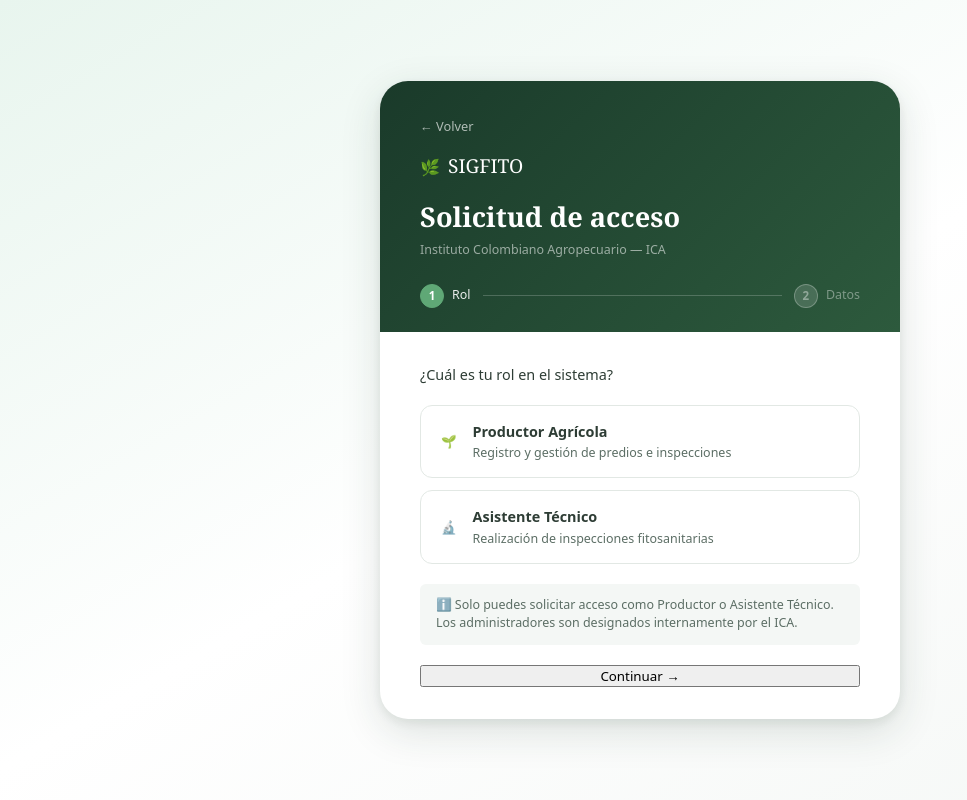
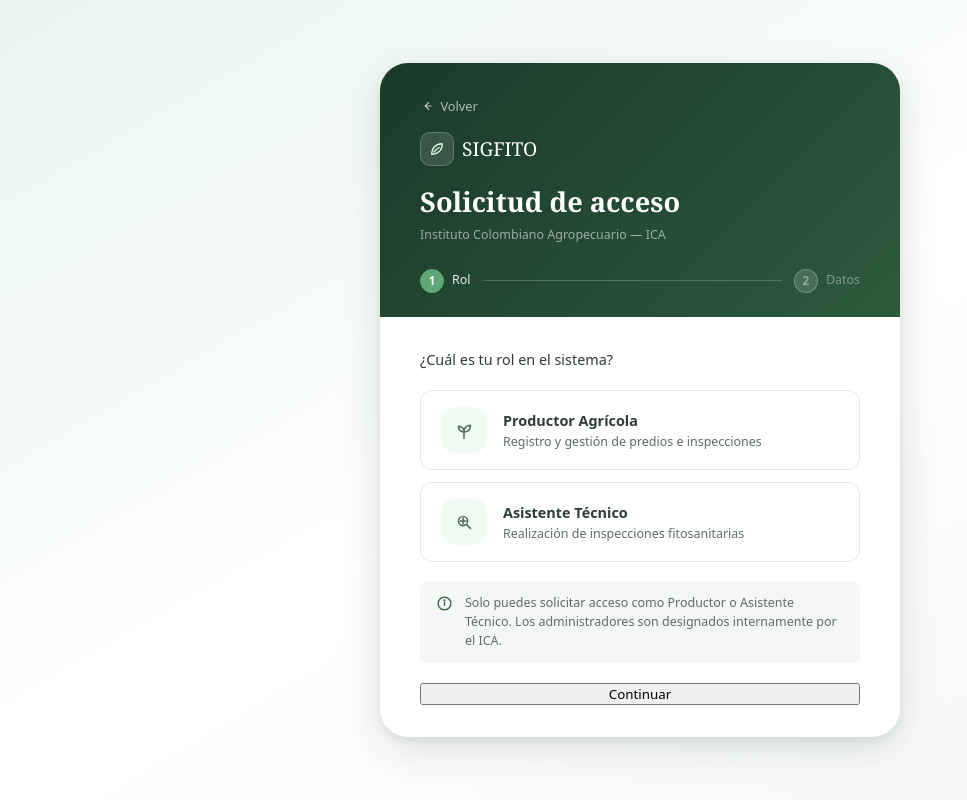
Before and after one commit to YulianBoss/Proyecto_Integrador1, a React app in the folder frontend/: page /register in a window 1280 px wide. Shown: the whole page, without its empty margins (0-967 px from the left). Built offline with nearby package versions, Linux system fonts and the light colour scheme; the HTML template or start-up script is replaced by a standard one.

Commit message:
Segundo Commit

```diff
--- a/frontend/src/pages/Login.css
+++ b/frontend/src/pages/Login.css
@@ -197,6 +197,7 @@
   display: flex;
   flex-direction: column;
   justify-content: center;
+  overflow-y: auto;
 }
 
 .eyebrow {
@@ -231,6 +232,29 @@
   color: #64748b;
   margin-bottom: 32px;
   line-height: 1.55;
+}
+
+.register-inline {
+  display: flex;
+  align-items: center;
+  gap: 8px;
+  margin-bottom: 24px;
+  font-size: 13px;
+}
+
+.register-inline-text {
+  color: #64748b;
+}
+
+.register-inline-link {
+  color: #15803d;
+  font-weight: 700;
+  text-decoration: none;
+}
+
+.register-inline-link:hover {
+  color: #166534;
+  text-decoration: underline;
 }
 
 .login-form {
--- a/frontend/src/pages/Register.css
+++ b/frontend/src/pages/Register.css
@@ -27,11 +27,19 @@
 .reg-back-link {
   font-size: 0.8rem;
   color: rgba(255,255,255,0.65);
-  display: inline-block;
+  display: inline-flex;
+  align-items: center;
+  gap: 0.4rem;
   margin-bottom: 1rem;
   transition: color var(--transition);
 }
 .reg-back-link:hover { color: #fff; }
+
+.reg-back-link__icon {
+  width: 14px;
+  height: 14px;
+  stroke: currentColor;
+}
 
 .reg-logo {
   display: flex;
@@ -40,6 +48,25 @@
   margin-bottom: 1rem;
   font-size: 1rem;
 }
+
+.reg-logo__mark {
+  width: 34px;
+  height: 34px;
+  border-radius: 10px;
+  display: inline-flex;
+  align-items: center;
+  justify-content: center;
+  background: rgba(255,255,255,0.12);
+  border: 1px solid rgba(255,255,255,0.2);
+}
+
+.reg-logo__icon {
+  width: 18px;
+  height: 18px;
+  color: #dcfce7;
+  stroke: currentColor;
+}
+
 .reg-logo__text {
   font-family: var(--font-display);
   font-size: 1.2rem;
@@ -149,8 +176,21 @@
 }
 
 .rol-card__icon {
-  font-size: 1.75rem;
+  width: 46px;
+  height: 46px;
+  border-radius: 14px;
+  background: #f0fdf4;
+  color: var(--verde-acento);
+  display: inline-flex;
+  align-items: center;
+  justify-content: center;
   flex-shrink: 0;
+}
+
+.rol-card__icon-svg {
+  width: 22px;
+  height: 22px;
+  stroke: currentColor;
 }
 
 .rol-card div {
@@ -173,19 +213,37 @@
 .rol-card__check {
   position: absolute;
   right: 1rem;
+  width: 22px;
+  height: 22px;
   color: var(--verde-acento);
-  font-weight: 700;
-  font-size: 1.1rem;
+}
+
+.rol-card__check-icon {
+  width: 22px;
+  height: 22px;
+  stroke: currentColor;
 }
 
 /* Notice */
 .reg-notice {
+  display: flex;
+  align-items: flex-start;
+  gap: 0.75rem;
   font-size: 0.78rem;
   color: var(--gris-600);
   background: var(--gris-100);
   border-radius: var(--r-sm);
   padding: 0.75rem 1rem;
   line-height: 1.5;
+}
+
+.reg-notice__icon {
+  width: 17px;
+  height: 17px;
+  color: var(--verde-medio);
+  stroke: currentColor;
+  flex-shrink: 0;
+  margin-top: 1px;
 }
 
 /* Fields */
@@ -219,6 +277,48 @@
   box-shadow: 0 0 0 3px rgba(61,122,82,0.1);
 }
 
+.field__error {
+  display: flex;
+  align-items: flex-start;
+  gap: 0.4rem;
+  margin-top: 0.45rem;
+  font-size: 0.76rem;
+  line-height: 1.45;
+  color: #dc2626;
+}
+
+.field__error-icon {
+  width: 14px;
+  height: 14px;
+  stroke: currentColor;
+  flex-shrink: 0;
+  margin-top: 1px;
+}
+
+.login-alert {
+  display: flex;
+  align-items: flex-start;
+  gap: 0.65rem;
+  border-radius: var(--r-sm);
+  padding: 0.85rem 1rem;
+  font-size: 0.82rem;
+  line-height: 1.5;
+}
+
+.login-alert--error {
+  background: #fef2f2;
+  border: 1px solid #fecaca;
+  color: #b91c1c;
+}
+
+.login-alert__icon {
+  width: 16px;
+  height: 16px;
+  stroke: currentColor;
+  flex-shrink: 0;
+  margin-top: 1px;
+}
+
 /* Actions */
 .reg-actions {
   display: flex;
@@ -242,9 +342,24 @@
   color: var(--gris-800);
 }
 
+.btn-inline-icon {
+  width: 15px;
+  height: 15px;
+  stroke: currentColor;
+  flex-shrink: 0;
+}
+
 .reg-actions .btn-primary {
   flex: 1;
   margin-top: 0;
+}
+
+.reg-actions .btn-primary,
+.btn-ghost {
+  display: inline-flex;
+  align-items: center;
+  justify-content: center;
+  gap: 0.5rem;
 }
 
 /* Success */
@@ -271,7 +386,22 @@
   animation: slideUp 0.5s ease both;
 }
 
-.success-emoji { font-size: 3.5rem; }
+.success-icon-wrap {
+  width: 78px;
+  height: 78px;
+  border-radius: 999px;
+  display: inline-flex;
+  align-items: center;
+  justify-content: center;
+  background: rgba(61,122,82,0.1);
+  color: var(--verde-medio);
+}
+
+.success-icon {
+  width: 42px;
+  height: 42px;
+  stroke: currentColor;
+}
 
 .reg-success h2 {
   font-family: var(--font-display);
--- a/frontend/src/pages/Register.jsx
+++ b/frontend/src/pages/Register.jsx
@@ -1,5 +1,5 @@
 import { useState } from 'react'
-import { Link, useNavigate } from 'react-router-dom'
+import { Link } from 'react-router-dom'
 import { authAPI } from '../services/api'
 import './Register.css'
 
@@ -36,8 +36,83 @@ const VALIDATIONS = {
   },
 }
 
+function Icon({ className = '', viewBox = '0 0 24 24', children }) {
+  return (
+    <svg className={className} viewBox={viewBox} aria-hidden="true" fill="none">
+      {children}
+    </svg>
+  )
+}
+
+function IconArrowLeft({ className = '' }) {
+  return (
+    <Icon className={className}>
+      <path d="M15 18l-6-6 6-6" stroke="currentColor" strokeWidth="2" strokeLinecap="round" strokeLinejoin="round" />
+      <path d="M9 12h10" stroke="currentColor" strokeWidth="2" strokeLinecap="round" strokeLinejoin="round" />
+    </Icon>
+  )
+}
+
+function IconLeaf({ className = '' }) {
+  return (
+    <Icon className={className}>
+      <path d="M18 5c-5.5.4-9.55 2.9-11.63 7.16C5.17 14.58 5 17.14 5 19c1.86 0 4.42-.17 6.84-1.37C16.1 15.55 18.6 11.5 19 6a1 1 0 0 0-1-1z" stroke="currentColor" strokeWidth="1.8" strokeLinecap="round" strokeLinejoin="round" />
+      <path d="M8 16c1.5-2.2 3.7-4.4 7-6" stroke="currentColor" strokeWidth="1.8" strokeLinecap="round" strokeLinejoin="round" />
+    </Icon>
+  )
+}
+
+function IconSprout({ className = '' }) {
+  return (
+    <Icon className={className}>
+      <path d="M12 21v-7" stroke="currentColor" strokeWidth="1.8" strokeLinecap="round" strokeLinejoin="round" />
+      <path d="M12 14c0-4.4 2.6-7 7-7 0 4.4-2.6 7-7 7z" stroke="currentColor" strokeWidth="1.8" strokeLinecap="round" strokeLinejoin="round" />
+      <path d="M12 14c0-3.8-2.3-6-6-6 0 3.8 2.3 6 6 6z" stroke="currentColor" strokeWidth="1.8" strokeLinecap="round" strokeLinejoin="round" />
+    </Icon>
+  )
+}
+
+function IconSearch({ className = '' }) {
+  return (
+    <Icon className={className}>
+      <circle cx="11" cy="11" r="5" stroke="currentColor" strokeWidth="1.8" />
+      <path d="M15 15l4 4" stroke="currentColor" strokeWidth="1.8" strokeLinecap="round" />
+      <path d="M11 8v6" stroke="currentColor" strokeWidth="1.8" strokeLinecap="round" />
+      <path d="M8 11h6" stroke="currentColor" strokeWidth="1.8" strokeLinecap="round" />
+    </Icon>
+  )
+}
+
+function IconCheckCircle({ className = '' }) {
+  return (
+    <Icon className={className}>
+      <circle cx="12" cy="12" r="9" stroke="currentColor" strokeWidth="1.8" />
+      <path d="M8.5 12.2l2.4 2.4 4.8-5" stroke="currentColor" strokeWidth="1.8" strokeLinecap="round" strokeLinejoin="round" />
+    </Icon>
+  )
+}
+
+function IconAlert({ className = '' }) {
+  return (
+    <Icon className={className}>
+      <path d="M12 3l9 16H3L12 3z" stroke="currentColor" strokeWidth="1.8" strokeLinejoin="round" />
+      <path d="M12 9v4" stroke="currentColor" strokeWidth="1.8" strokeLinecap="round" />
+      <circle cx="12" cy="16.5" r="1" fill="currentColor" />
+    </Icon>
+  )
+}
+
+function IconInfo({ className = '' }) {
+  return (
+    <Icon className={className}>
+      <circle cx="12" cy="12" r="9" stroke="currentColor" strokeWidth="1.8" />
+      <path d="M12 10.5v4" stroke="currentColor" strokeWidth="1.8" strokeLinecap="round" />
+      <circle cx="12" cy="7.5" r="1" fill="currentColor" />
+    </Icon>
+  )
+}
+
 export default function Register() {
-  const navigate = useNavigate()
   const [step, setStep] = useState(1)
   const [form, setForm] = useState({
     nombre_completo: '', correo: '', password: '', confirmar: '',
@@ -158,7 +233,9 @@ export default function Register() {
   if (success) return (
     <div className="reg-success-wrap">
       <div className="reg-success">
-        <span className="success-emoji">✅</span>
+        <span className="success-icon-wrap">
+          <IconCheckCircle className="success-icon" />
+        </span>
         <h2>¡Solicitud enviada!</h2>
         <p>
           Tu solicitud de acceso fue registrada con éxito. El administrador del ICA
@@ -172,7 +249,12 @@ export default function Register() {
   // ── Helper: muestra error de campo ───────────────────────
   const FieldError = ({ name }) =>
     fieldErrors[name]
-      ? <span className="field__error">⚠ {fieldErrors[name]}</span>
+      ? (
+        <span className="field__error">
+          <IconAlert className="field__error-icon" />
+          <span>{fieldErrors[name]}</span>
+        </span>
+      )
       : null
 
   return (
@@ -180,9 +262,14 @@ export default function Register() {
       <div className="reg-card">
         {/* Header */}
         <div className="reg-card__header">
-          <Link to="/login" className="reg-back-link">← Volver</Link>
+          <Link to="/login" className="reg-back-link">
+            <IconArrowLeft className="reg-back-link__icon" />
+            <span>Volver</span>
+          </Link>
           <div className="reg-logo">
-            <span>🌿</span>
+            <span className="reg-logo__mark">
+              <IconLeaf className="reg-logo__icon" />
+            </span>
             <span className="reg-logo__text">SIGFITO</span>
           </div>
           <h2 className="reg-card__title">Solicitud de acceso</h2>
@@ -206,7 +293,12 @@ export default function Register() {
         {step === 1 && (
           <div className="reg-step-content" key="step1">
             <p className="reg-step__label">¿Cuál es tu rol en el sistema?</p>
-            {error && <div className="login-alert login-alert--error"><span>⚠</span> {error}</div>}
+            {error && (
+              <div className="login-alert login-alert--error">
+                <IconAlert className="login-alert__icon" />
+                <span>{error}</span>
+              </div>
+            )}
 
             <div className="rol-cards">
               {ROLES.map(r => (
@@ -217,24 +309,33 @@ export default function Register() {
                   onClick={() => handleRol(r.value)}
                 >
                   <span className="rol-card__icon">
-                    {r.value === 'productor' ? '🌱' : '🔬'}
+                    {r.value === 'productor'
+                      ? <IconSprout className="rol-card__icon-svg" />
+                      : <IconSearch className="rol-card__icon-svg" />}
                   </span>
                   <div>
                     <strong>{r.label}</strong>
                     <span>{r.desc}</span>
                   </div>
-                  {form.rol === r.value && <span className="rol-card__check">✓</span>}
+                  {form.rol === r.value && (
+                    <span className="rol-card__check">
+                      <IconCheckCircle className="rol-card__check-icon" />
+                    </span>
+                  )}
                 </button>
               ))}
             </div>
 
             <div className="reg-notice">
-              ℹ️ Solo puedes solicitar acceso como Productor o Asistente Técnico.
-              Los administradores son designados internamente por el ICA.
+              <IconInfo className="reg-notice__icon" />
+              <span>
+                Solo puedes solicitar acceso como Productor o Asistente Técnico.
+                Los administradores son designados internamente por el ICA.
+              </span>
             </div>
 
             <button type="button" className="btn-primary" onClick={nextStep}>
-              Continuar →
+              <span>Continuar</span>
             </button>
           </div>
         )}
@@ -242,7 +343,12 @@ export default function Register() {
         {/* ── Paso 2 — Datos personales ── */}
         {step === 2 && (
           <form onSubmit={handleSubmit} className="reg-step-content" key="step2">
-            {error && <div className="login-alert login-alert--error"><span>⚠</span> {error}</div>}
+            {error && (
+              <div className="login-alert login-alert--error">
+                <IconAlert className="login-alert__icon" />
+                <span>{error}</span>
+              </div>
+            )}
 
             <div className="reg-fields">
 
@@ -367,7 +473,8 @@ export default function Register() {
 
             <div className="reg-actions">
               <button type="button" className="btn-ghost" onClick={() => { setStep(1); setError('') }}>
-                ← Atrás
+                <IconArrowLeft className="btn-inline-icon" />
+                <span>Atrás</span>
               </button>
               <button
                 type="submit"
```
Also changed, not shown: frontend/src/pages/Login.jsx (+7 -1 lines).
